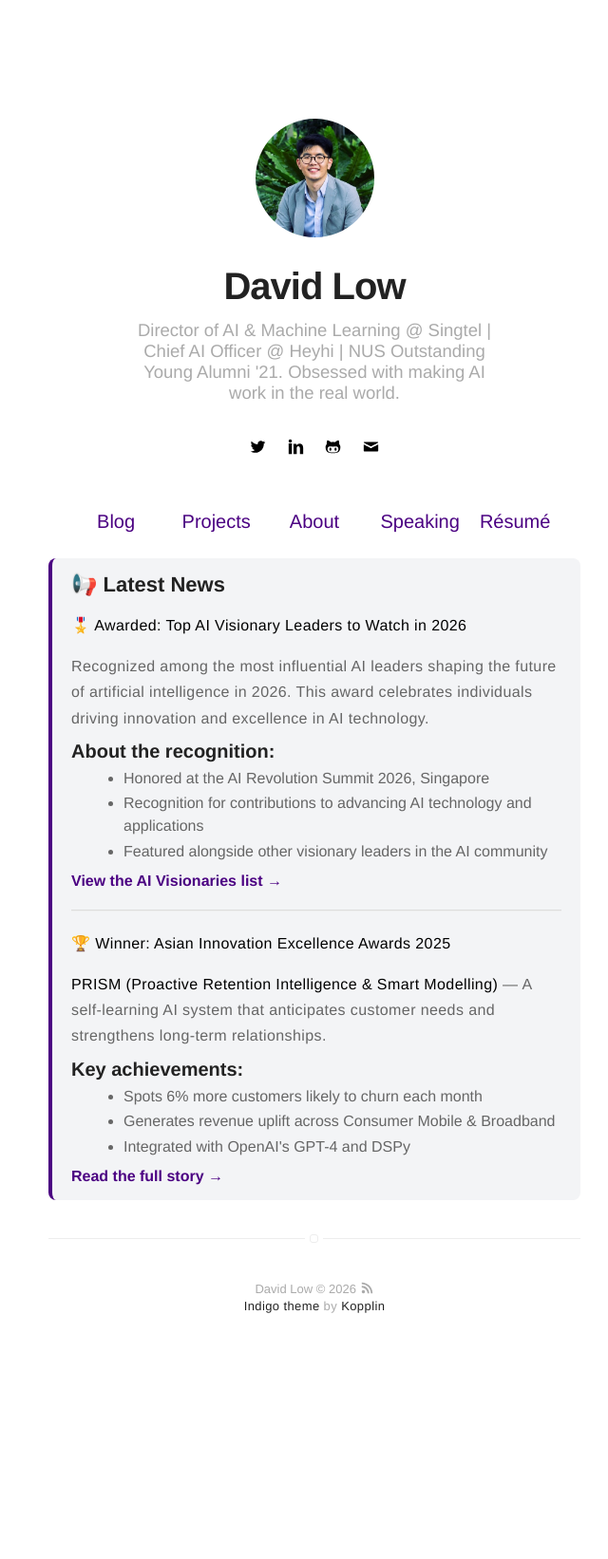
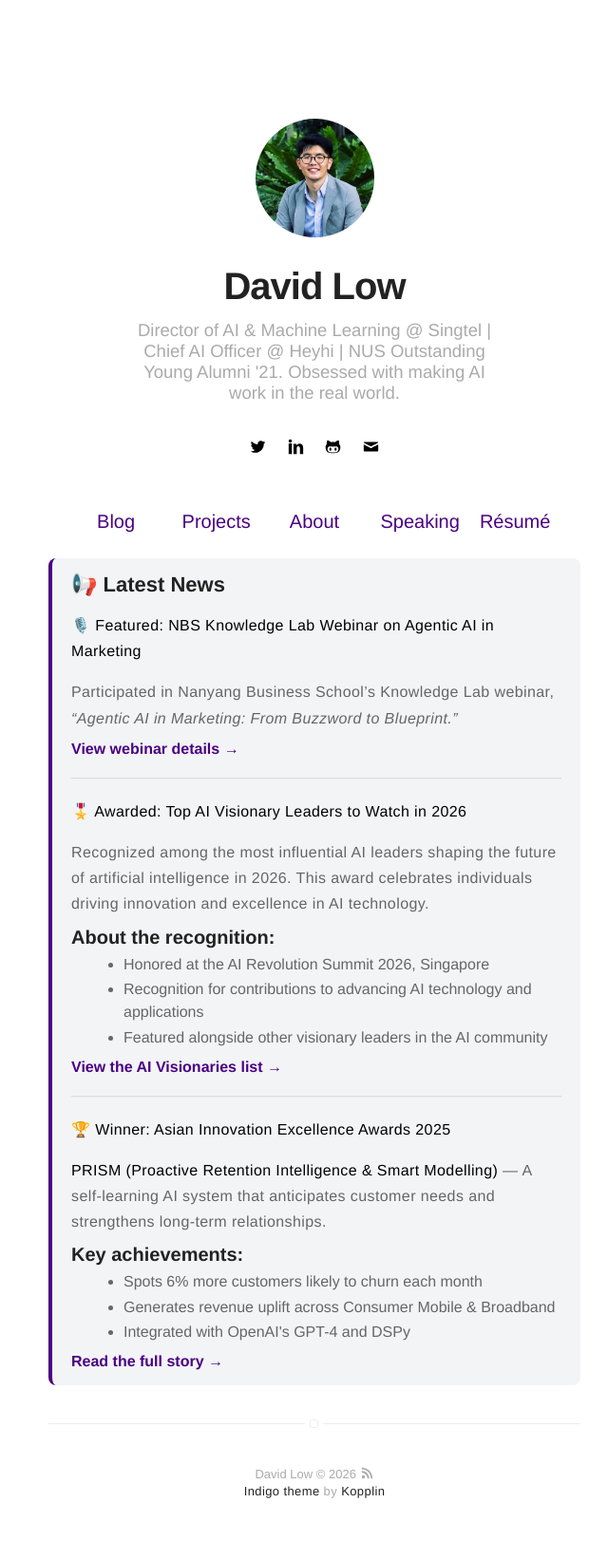
Before and after one commit to davidlowjw/davidlowjw.github.io, a Jekyll site: the page built from index.html, in a window 1280 px wide. Shown: the whole page at 95% size, without its empty margins (309-949 px from the left). Built offline with Jekyll 4.4.1, drawn with Linux system fonts in a browser that asks for light colours; before the commit the page ends 1447 px from its top, so only the background shows below that.

Commit message:
Add NBS webinar participation to Latest News

```diff
--- a/index.html
+++ b/index.html
@@ -5,6 +5,14 @@ title: Home
 
 <div class="news-section">
   <h2>📢 Latest News</h2>
+
+  <p><strong>🎙️ Featured: NBS Knowledge Lab Webinar on Agentic AI in Marketing</strong></p>
+
+  <p>Participated in Nanyang Business School’s Knowledge Lab webinar, <em>“Agentic AI in Marketing: From Buzzword to Blueprint.”</em></p>
+
+  <a href="https://www.ntu.edu.sg/business/news-events/news/story-detail/nbs-knowledge-lab-webinar--agentic-ai-in-marketing--from-buzzword-to-blueprint">View webinar details →</a>
+
+  <hr style="margin: 2rem 0; border: none; border-top: 1px solid #ddd;">
 
   <p><strong>🎖️ Awarded: Top AI Visionary Leaders to Watch in 2026</strong></p>
 
```
